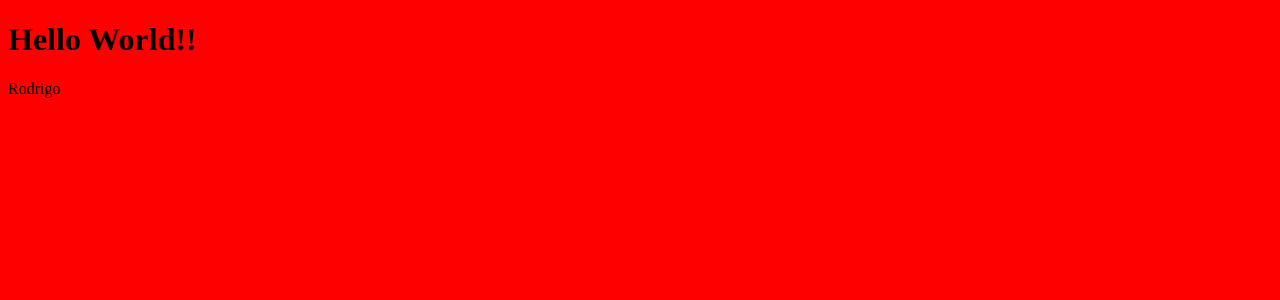
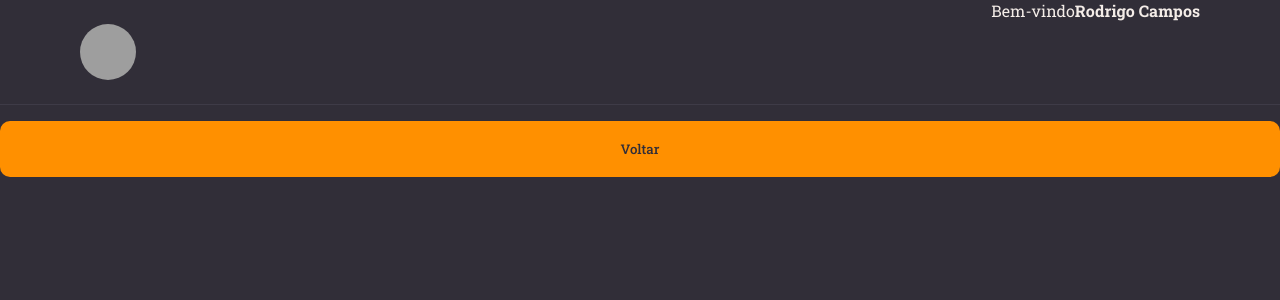
Before and after one commit to drigodeveloper/error-css-react, a React (Vite) app: page / in a window 1280 px wide. Shown: the top 300 px of the page. Built offline with nearby package versions, Linux system fonts and the light colour scheme; grey boxes are pictures that could not be loaded.

Commit message:
error no css

```diff
--- a/index.html
+++ b/index.html
@@ -1,6 +1,10 @@
 <!doctype html>
 <html lang="en">
   <head>
+    <link rel="preconnect" href="https://fonts.googleapis.com">
+    <link rel="preconnect" href="https://fonts.gstatic.com" crossorigin>
+    <link href="https://fonts.googleapis.com/css2?family=Roboto+Slab:wght@400;500;700&display=swap" rel="stylesheet">
+
     <meta charset="UTF-8" />
     <meta name="viewport" content="width=device-width, initial-scale=1.0" />
     <title>Rocketnotes</title>
--- /dev/null
+++ b/src/components/button/index.jsx
@@ -0,0 +1,14 @@
+import { Container } from "./styles";
+
+export function Button({title, loading= false, ...rest}) {
+    return(
+    <Container
+    type="button"
+    disabled={loading}
+    {...rest}
+    >
+
+    { loading ? 'Carregando...' : title }
+    </Container>
+    )
+}
--- /dev/null
+++ b/src/components/button/styles.js
@@ -0,0 +1,18 @@
+import styled from "styled-components"
+
+export const Container = styled.button `
+    width: 100%;
+    background-color: ${({ theme }) => theme.COLORS.ORANGE};
+    color: ${({ theme }) => theme.COLORS.BACKGROUND_800};
+
+    height: 56px;
+    border: 0;
+    border-radius: 10px;
+    padding: 0 16px;
+    margin-top: 16px;
+    font-weight: 500;
+
+    &:disabled {
+        opacity: 0.5;
+    }
+`;
--- /dev/null
+++ b/src/components/header/index.jsx
@@ -0,0 +1,16 @@
+import { Container, Profile } from "./styles";
+
+export function Header() {
+    return (
+        <Container>
+    <Profile>
+      <img src="https://github.com/drigodeveloper.png" alt="imagem de perfil do usuario" />
+    </Profile>
+
+    <div>
+        <span>Bem-vindo</span>
+        <strong>Rodrigo Campos</strong>
+    </div>
+        </Container>
+    );
+}
--- /dev/null
+++ b/src/components/header/styles.js
@@ -0,0 +1,39 @@
+import { styled }  from "styled-components";
+
+
+export const Container = styled.header `
+    grid-area: header;
+
+    height: 105px;
+    width: 100%;
+
+    border-bottom-width: 1px;
+    border-bottom-style: solid;
+    border-bottom-color: ${({ theme }) => theme.COLORS.BACKGROUND_700 };
+
+    display: flex;
+    justify-content: space-between;
+    padding: 0 80px;
+
+`;
+
+export const Profile = styled.div `
+    display: flex;
+    align-items: center;
+
+    > img {
+        width: 56px;
+        height: 56px;
+        border-radius: 50%;
+    }
+
+    > div {
+        display: flex;
+        flex-direction: column;
+    }
+
+    span {
+        font-size: 14px;
+        color: ${({theme}) => theme.COLORS.GRAY_100};
+    }
+`;
--- a/src/main.jsx
+++ b/src/main.jsx
@@ -1,10 +1,17 @@
 import React from 'react'
 import ReactDOM from 'react-dom/client'
 import { Details } from './pages/Details/Index.jsx'
+import { ThemeProvider } from "styled-components"
+import theme from './styles/theme.js'
+import GlobalStyle from './styles/global.js'
 
 
 ReactDOM.createRoot(document.getElementById('root')).render(
   <React.StrictMode>
+    <ThemeProvider theme={theme}>
+      <GlobalStyle />
     <Details />
+    </ThemeProvider>
   </React.StrictMode>,
+
 )
--- a/src/pages/Details/Index.jsx
+++ b/src/pages/Details/Index.jsx
@@ -1,11 +1,17 @@
-import "./style.css"
+import { Container } from "./style"
+import { Header } from "../../components/header"
+import { Button } from "../../components/button"
 
 export function Details() {
 
   return(
-    <>
-    <h1>Hello World!!</h1>
-    <span>Rodrigo</span>
-    </>
+    <Container>
+      <Header />
+
+      <Button title="Voltar" />
+
+
+    </Container>
+
   )
 }
--- a/src/pages/Details/style.css
+++ /dev/null
@@ -1,3 +0,0 @@
-body {
-    background: red;
-}
--- /dev/null
+++ b/src/pages/Details/style.js
@@ -0,0 +1,13 @@
+import styled from "styled-components"
+
+export const Container = styled.div`
+    display: grid;
+    width: 100%;
+    height: 100vh;
+
+    grid-template-rows: 105px auto;
+    grid-template-areas:
+    "header"
+    "content";
+
+`;
--- /dev/null
+++ b/src/styles/global.js
@@ -0,0 +1,33 @@
+import { createGlobalStyle } from "styled-components";
+
+export default createGlobalStyle`
+ *{
+    margin: 0;
+    padding: 0;
+    box-sizing: border-box;
+ }
+
+ body {
+    background-color: ${({ theme }) => theme.COLORS.BACKGROUND_800};
+    color: ${({ theme }) => theme.COLORS.WHITE};
+
+    -webkit-font-smoothing: antialiased;
+ }
+
+ body, input, button, textarea {
+    font-family: 'Roboto Slab', serif;
+ }
+
+ a {
+    text-decoration: none;
+ }
+
+ button, a {
+    cursor: pointer;
+    transition: filter 0.2;
+ }
+
+ button:hover, a:hover {
+    filter: brightness(0.9);
+ }
+`;
--- /dev/null
+++ b/src/styles/theme.js
@@ -0,0 +1,15 @@
+export default {
+    COLORS: {
+      BACKGROUND_900: "#232129",
+      BACKGROUND_800: "#312E38",
+      BACKGROUND_700: "#3E3B47",
+
+      WHITE: "#F4EDE8",
+      ORANGE: "#FF9000",
+
+      GRAY_100: "#999591",
+      GRAY_300: "#666360",
+
+      RED: "#FF002E"
+    }
+  }
```
Also changed, not shown: 1 other file (tests, documents, lock files or other folders).
